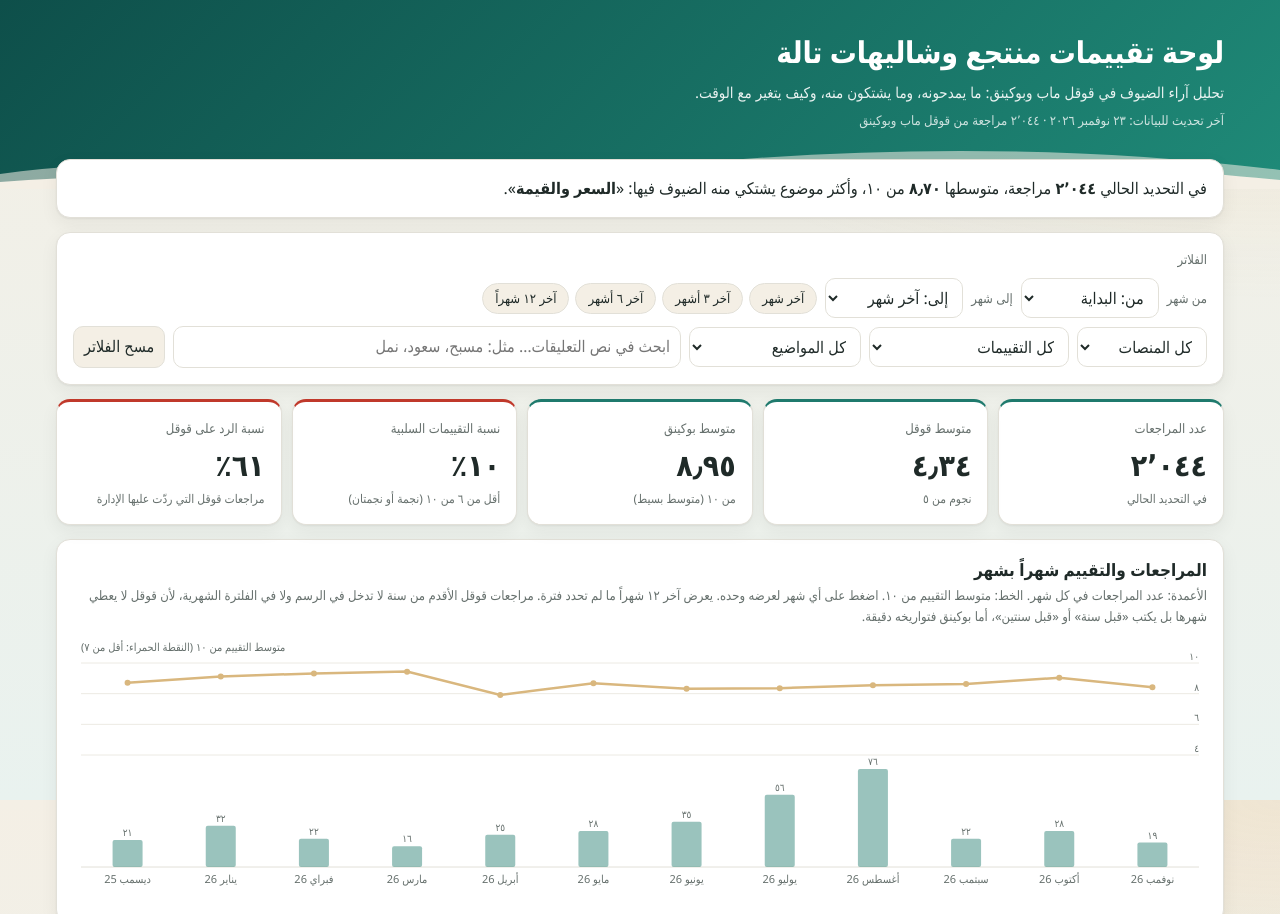
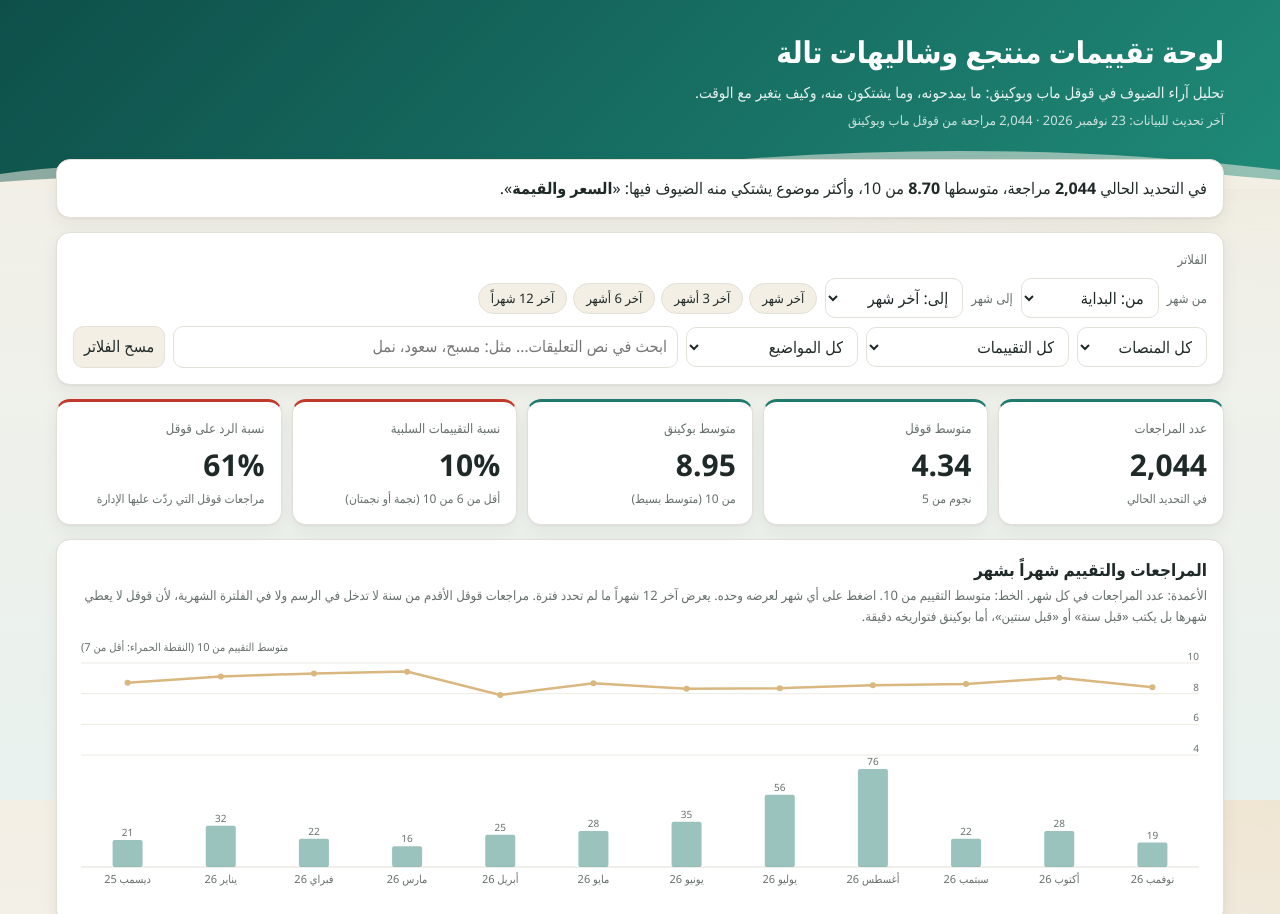
Before and after one commit to talahresort0-dev/talah-dashboard, a plain HTML site: page index.html in a window 1280 px wide. Shown: the top 914 px of the page. Drawn offline with Linux system fonts and the light colour scheme.

Commit message:
Add files via upload

```diff
--- a/index.html
+++ b/index.html
@@ -90,18 +90,18 @@ details{margin-top:18px;color:var(--muted);font-size:13px}
 <p class="updated" id="updated"></p>
 </div><svg class="waves" viewBox="0 0 1200 46" preserveAspectRatio="none" aria-hidden="true"><path d="M0 30 C 200 0, 400 46, 600 24 S 1000 0, 1200 26 L1200 46 L0 46 Z" fill="var(--page)" opacity=".55"/><path d="M0 38 C 250 18, 450 46, 700 32 S 1050 20, 1200 36 L1200 46 L0 46 Z" fill="var(--page)"/></svg></header>
 <div class="wrap">
-<div class="card lead-card"><p class="lead">في التحديد الحالي <b id="lead-n">—</b> مراجعة، متوسطها <b id="lead-avg">—</b> من ١٠، وأكثر موضوع يشتكي منه الضيوف فيها: «<b id="lead-top">—</b>».</p></div>
+<div class="card lead-card"><p class="lead">في التحديد الحالي <b id="lead-n">—</b> مراجعة، متوسطها <b id="lead-avg">—</b> من 10، وأكثر موضوع يشتكي منه الضيوف فيها: «<b id="lead-top">—</b>».</p></div>
 
 <div class="card filters-card">
 <p class="filters-title">الفلاتر</p>
 <div class="filters">
 <span class="flabel">من شهر</span><select id="f-from" aria-label="من شهر"><option value="">من: البداية</option></select>
 <span class="flabel">إلى شهر</span><select id="f-to" aria-label="إلى شهر"><option value="">إلى: آخر شهر</option></select>
-<div class="quick" id="quick"><button type="button" data-m="1">آخر شهر</button><button type="button" data-m="3">آخر ٣ أشهر</button><button type="button" data-m="6">آخر ٦ أشهر</button><button type="button" data-m="12">آخر ١٢ شهراً</button></div>
+<div class="quick" id="quick"><button type="button" data-m="1">آخر شهر</button><button type="button" data-m="3">آخر 3 أشهر</button><button type="button" data-m="6">آخر 6 أشهر</button><button type="button" data-m="12">آخر 12 شهراً</button></div>
 </div>
 <div class="filters">
 <select id="f-platform" aria-label="المنصة"><option value="">كل المنصات</option><option value="قوقل">قوقل ماب</option><option value="بوكينق">بوكينق</option></select>
-<select id="f-mood" aria-label="نوع التقييم"><option value="">كل التقييمات</option><option value="pos">إيجابية (٨ فأعلى من ١٠)</option><option value="mid">متوسطة (٦ إلى أقل من ٨)</option><option value="neg">سلبية (أقل من ٦)</option></select>
+<select id="f-mood" aria-label="نوع التقييم"><option value="">كل التقييمات</option><option value="pos">إيجابية (8 فأعلى من 10)</option><option value="mid">متوسطة (6 إلى أقل من 8)</option><option value="neg">سلبية (أقل من 6)</option></select>
 <select id="f-topic" aria-label="موضوع الشكوى"><option value="">كل المواضيع</option></select>
 <input id="f-q" type="search" placeholder="ابحث في نص التعليقات… مثل: مسبح، سعود، نمل" aria-label="بحث في التعليقات">
 <button id="f-reset" type="button">مسح الفلاتر</button>
@@ -111,36 +111,36 @@ details{margin-top:18px;color:var(--muted);font-size:13px}
 
 <div class="kpis">
 <div class="card"><div class="kpi-label">عدد المراجعات</div><div class="kpi-val" id="k-n">—</div><div class="kpi-note">في التحديد الحالي</div></div>
-<div class="card"><div class="kpi-label">متوسط قوقل</div><div class="kpi-val" id="k-g">—</div><div class="kpi-note">نجوم من ٥</div></div>
-<div class="card"><div class="kpi-label">متوسط بوكينق</div><div class="kpi-val" id="k-b">—</div><div class="kpi-note">من ١٠ (متوسط بسيط)</div></div>
-<div class="card warn"><div class="kpi-label">نسبة التقييمات السلبية</div><div class="kpi-val" id="k-neg">—</div><div class="kpi-note">أقل من ٦ من ١٠ (نجمة أو نجمتان)</div></div>
+<div class="card"><div class="kpi-label">متوسط قوقل</div><div class="kpi-val" id="k-g">—</div><div class="kpi-note">نجوم من 5</div></div>
+<div class="card"><div class="kpi-label">متوسط بوكينق</div><div class="kpi-val" id="k-b">—</div><div class="kpi-note">من 10 (متوسط بسيط)</div></div>
+<div class="card warn"><div class="kpi-label">نسبة التقييمات السلبية</div><div class="kpi-val" id="k-neg">—</div><div class="kpi-note">أقل من 6 من 10 (نجمة أو نجمتان)</div></div>
 <div class="card warn"><div class="kpi-label">نسبة الرد على قوقل</div><div class="kpi-val" id="k-rep">—</div><div class="kpi-note">مراجعات قوقل التي ردّت عليها الإدارة</div></div>
 </div>
 
-<div class="card" style="margin-bottom:12px"><h2>المراجعات والتقييم شهراً بشهر</h2><p class="sub">الأعمدة: عدد المراجعات في كل شهر. الخط: متوسط التقييم من ١٠. اضغط على أي شهر لعرضه وحده. يعرض آخر ١٢ شهراً ما لم تحدد فترة. مراجعات قوقل الأقدم من سنة لا تدخل في الرسم ولا في الفلترة الشهرية، لأن قوقل لا يعطي شهرها بل يكتب «قبل سنة» أو «قبل سنتين»، أما بوكينق فتواريخه دقيقة.</p><div class="chart" id="c-months"></div></div>
+<div class="card" style="margin-bottom:12px"><h2>المراجعات والتقييم شهراً بشهر</h2><p class="sub">الأعمدة: عدد المراجعات في كل شهر. الخط: متوسط التقييم من 10. اضغط على أي شهر لعرضه وحده. يعرض آخر 12 شهراً ما لم تحدد فترة. مراجعات قوقل الأقدم من سنة لا تدخل في الرسم ولا في الفلترة الشهرية، لأن قوقل لا يعطي شهرها بل يكتب «قبل سنة» أو «قبل سنتين»، أما بوكينق فتواريخه دقيقة.</p><div class="chart" id="c-months"></div></div>
 
 <div class="grid2">
 <div class="card"><h2>الشكاوى حسب الموضوع</h2><p class="sub">عدد المراجعات التي تشتكي صراحة من كل موضوع. اضغط على أي شريط لعرض تعليقاته.</p><div class="chart" id="c-topics"></div></div>
 <div class="card"><h2>ما يمدحه الضيوف</h2><p class="sub">عدد المراجعات الإيجابية التي تذكر كل موضوع بلا شكوى.</p><div class="chart" id="c-praise"></div></div>
 </div>
 <div class="grid2">
-<div class="card"><h2>متوسط التقييم حسب الفترة</h2><p class="sub">من ١٠، لكل المنصات في التحديد. تواريخ قوقل تقريبية كما يعرضها.</p><div class="chart" id="c-trend"></div></div>
+<div class="card"><h2>متوسط التقييم حسب الفترة</h2><p class="sub">من 10، لكل المنصات في التحديد. تواريخ قوقل تقريبية كما يعرضها.</p><div class="chart" id="c-trend"></div></div>
 <div class="card"><h2>نسبة الرد على مراجعات قوقل حسب الفترة</h2><p class="sub">الأزرق: كل المراجعات. الأحمر: مراجعات النجمة والنجمتين.</p><div class="chart" id="c-reply"></div></div>
 </div>
-<div class="card" style="margin-bottom:12px"><h2>فئات بوكينق حسب السنة</h2><p class="sub">متوسط كل فئة من ١٠. الدائرة الأغمق هي أحدث سنة، والرقم بجانبها قيمتها.</p><div class="chart" id="c-bcats"></div></div>
+<div class="card" style="margin-bottom:12px"><h2>فئات بوكينق حسب السنة</h2><p class="sub">متوسط كل فئة من 10. الدائرة الأغمق هي أحدث سنة، والرقم بجانبها قيمتها.</p><div class="chart" id="c-bcats"></div></div>
 
 <div class="card"><h2>التعليقات</h2><p class="sub" id="list-note">—</p>
 <div class="tbl-wrap"><table><thead><tr><th>المنصة</th><th>التقييم</th><th>الشهر</th><th>التعليق</th><th>الشكاوى</th><th>رُدّ عليه</th></tr></thead><tbody id="list"></tbody></table></div></div>
 
-<details><summary>كيف حُسبت الأرقام</summary><p>المصدر: كل مراجعات قوقل ماب التي يعرضها قوقل، وكل تقييمات لوحة شركاء بوكينق. وحّدنا التقييم على ١٠: نجوم قوقل × ٢. «سلبي» أقل من ٦ (أي نجمة أو نجمتان في قوقل)، و«إيجابي» ٨ فأعلى. صُنّفت المواضيع آلياً بكلمات مفتاحية عربية وإنجليزية: الشكوى تعني عبارة سلبية صريحة، والمدح يعني ذكر الموضوع في تقييم إيجابي بلا شكوى. لذلك الأعداد تقريبية وغرضها ترتيب الأولويات. نحو ربع تعليقات قوقل الطويلة يعرضها قوقل مقطوعة. تتحدث البيانات أسبوعياً.</p></details>
+<details><summary>كيف حُسبت الأرقام</summary><p>المصدر: كل مراجعات قوقل ماب التي يعرضها قوقل، وكل تقييمات لوحة شركاء بوكينق. وحّدنا التقييم على 10: نجوم قوقل × 2. «سلبي» أقل من 6 (أي نجمة أو نجمتان في قوقل)، و«إيجابي» 8 فأعلى. صُنّفت المواضيع آلياً بكلمات مفتاحية عربية وإنجليزية: الشكوى تعني عبارة سلبية صريحة، والمدح يعني ذكر الموضوع في تقييم إيجابي بلا شكوى. لذلك الأعداد تقريبية وغرضها ترتيب الأولويات. نحو ربع تعليقات قوقل الطويلة يعرضها قوقل مقطوعة. تتحدث البيانات أسبوعياً.</p></details>
 </div>
 
 <script>
 (function(){
 const PERIODS=['قبل 4 سنوات فأكثر','قبل 3 سنوات','قبل سنتين','قبل سنة','آخر 12 شهراً'];
-const SHORTP={'قبل 4 سنوات فأكثر':'٤ سنوات+','قبل 3 سنوات':'٣ سنوات','قبل سنتين':'سنتان','قبل سنة':'سنة','آخر 12 شهراً':'آخر ١٢ شهراً'};
+const SHORTP={'قبل 4 سنوات فأكثر':'4 سنوات+','قبل 3 سنوات':'3 سنوات','قبل سنتين':'سنتان','قبل سنة':'سنة','آخر 12 شهراً':'آخر 12 شهراً'};
 const TOPICS=['نظافة مياه المسابح','النظافة العامة','الأثاث والصيانة','الحشرات والقطط','السعر والقيمة','مواعيد التشغيل','الموقع والمسافة','الرقابة والسلامة','الموظفون والاستقبال','الحجز والتأمين','الرد على الهاتف','الإنترنت والتغطية','الطعام والكوفي','المستلزمات','تدفئة المسبح','انقطاع الكهرباء والماء','رسوم الزيارة اليومية','مرافق النساء','ذوو الإعاقة','التصميم والمساحة','الخصوصية والهدوء','مناسب للعائلات'];
-const nf=new Intl.NumberFormat('ar-SA'),nf1=new Intl.NumberFormat('ar-SA',{minimumFractionDigits:1,maximumFractionDigits:1}),nf2=new Intl.NumberFormat('ar-SA',{minimumFractionDigits:2,maximumFractionDigits:2});
+const nf=new Intl.NumberFormat('en-US'),nf1=new Intl.NumberFormat('en-US',{minimumFractionDigits:1,maximumFractionDigits:1}),nf2=new Intl.NumberFormat('en-US',{minimumFractionDigits:2,maximumFractionDigits:2});
 const $=id=>document.getElementById(id);
 const esc=s=>String(s).replace(/[&<>"']/g,c=>({'&':'&amp;','<':'&lt;','>':'&gt;','"':'&quot;',"'":'&#39;'}[c]));
 const mean=a=>a.length?a.reduce((s,v)=>s+v,0)/a.length:null;
@@ -211,13 +211,13 @@ function months(el,rs){
  let path='';data.forEach((d,i)=>{const cx=xl+i*band+band/2;if(d.avg!=null){const yy=ay(Math.max(4,d.avg));path+=(path?'L':'M')+cx+' '+yy;}});
  s+=`<path d="${path}" fill="none" stroke="${css('--sand')}" stroke-width="2.5"/>`;
  data.forEach((d,i)=>{const cx=xl+i*band+band/2,sel=P.from===d.m&&P.to===d.m;
-  s+=`<g data-m="${d.m}" style="cursor:pointer"><title>${fmtMonth(d.m)}: ${nf.format(d.n)} مراجعة${d.avg!=null?' · متوسط '+nf2.format(d.avg)+' من ١٠':''}</title><rect x="${xl+i*band}" y="${top-10}" width="${band}" height="${base-top+30}" fill="transparent"/>`;
+  s+=`<g data-m="${d.m}" style="cursor:pointer"><title>${fmtMonth(d.m)}: ${nf.format(d.n)} مراجعة${d.avg!=null?' · متوسط '+nf2.format(d.avg)+' من 10':''}</title><rect x="${xl+i*band}" y="${top-10}" width="${band}" height="${base-top+30}" fill="transparent"/>`;
   if(d.n)s+=`<rect x="${cx-bw/2}" y="${ny(d.n)}" width="${bw}" height="${base-ny(d.n)}" rx="2" fill="${sel?css('--accent'):css('--accent-soft')}"/>`;
   if(d.n&&(band>=26||i===data.length-1))s+=`<text x="${cx}" y="${ny(d.n)-4}" text-anchor="middle" font-size="10" fill="${css('--muted')}">${nf.format(d.n)}</text>`;
   if(d.avg!=null)s+=`<circle cx="${cx}" cy="${ay(Math.max(4,d.avg))}" r="${d.avg<7?4.5:3}" fill="${d.avg<7?css('--bad'):css('--sand')}"/>`;
   if(i%labEvery===0||i===data.length-1)s+=`<text x="${cx}" y="${base+16}" text-anchor="middle" font-size="11" fill="${css('--muted')}">${fmtMonth(d.m,true)}</text>`;
   s+='</g>';});
- s+=`<text x="${xl}" y="${top-12}" font-size="11" fill="${css('--muted')}" text-anchor="start">متوسط التقييم من ١٠ (النقطة الحمراء: أقل من ٧)</text>`;
+ s+=`<text x="${xl}" y="${top-12}" font-size="11" fill="${css('--muted')}" text-anchor="start">متوسط التقييم من 10 (النقطة الحمراء: أقل من 7)</text>`;
  el.innerHTML=s+'</svg>';
  el.querySelectorAll('g[data-m]').forEach(g=>g.addEventListener('click',()=>{const m=g.dataset.m;if(P.from===m&&P.to===m){P.from='';P.to='';}else{P.from=m;P.to=m;}sync();render();}));
 }
@@ -228,8 +228,8 @@ function render(){
  $('lead-avg').textContent=avg==null?'—':nf2.format(avg);
  $('k-g').textContent=g.length?nf2.format(mean(g.map(r=>+r.stars))):'—';
  $('k-b').textContent=b.length?nf2.format(mean(b.map(r=>+r.score10))):'—';
- $('k-neg').textContent=n?nf.format(Math.round(rs.filter(r=>mood(r)==='neg').length/n*100))+'٪':'—';
- $('k-rep').textContent=g.length?nf.format(Math.round(g.filter(r=>r.replied==='1').length/g.length*100))+'٪':'—';
+ $('k-neg').textContent=n?nf.format(Math.round(rs.filter(r=>mood(r)==='neg').length/n*100))+'%':'—';
+ $('k-rep').textContent=g.length?nf.format(Math.round(g.filter(r=>r.replied==='1').length/g.length*100))+'%':'—';
  const tr=filt('topic');const topics=TOPICS.map(t=>({topic:t,complaints:tr.filter(r=>has(r.complaints,t)).length,praise:tr.filter(r=>has(r.praise,t)).length}));
  const comp=topics.filter(d=>d.complaints>0).sort((a,b)=>b.complaints-a.complaints);
  $('lead-top').textContent=comp.length?comp[0].topic:'—';
@@ -237,14 +237,14 @@ function render(){
  hbars($('c-praise'),topics.filter(d=>d.praise>0).sort((a,b)=>b.praise-a.praise).slice(0,10),'topic','praise',()=>css('--accent-soft'));
  const pr=filt('period');const per=PERIODS.map(p=>{const a=pr.filter(r=>r.period===p),gg=a.filter(r=>r.platform==='قوقل'),gn=gg.filter(r=>mood(r)==='neg');return{period:p,n:a.length,avg10:a.length?mean(a.map(r=>+r.score10)):null,rep:gg.length?Math.round(gg.filter(r=>r.replied==='1').length/gg.length*100):null,repneg:gn.length?Math.round(gn.filter(r=>r.replied==='1').length/gn.length*100):null};});
  vbars($('c-trend'),per.filter(r=>r.n>0),'avg10',null,10,v=>nf2.format(v));
- vbars($('c-reply'),per.filter(r=>r.rep!=null),'rep','repneg',100,v=>nf.format(v)+'٪');
+ vbars($('c-reply'),per.filter(r=>r.rep!=null),'rep','repneg',100,v=>nf.format(v)+'%');
  const bb=filt('platform',{period:''}).filter(r=>r.platform==='بوكينق'),years=[...new Set(bb.map(r=>r.month.slice(0,4)))].sort(),out=[];
  [['staff','طاقم العمل'],['clean','النظافة'],['comfort','الراحة'],['facilities','المرافق'],['location','الموقع'],['value','القيمة مقابل المال']].forEach(([k,nm])=>years.forEach(yv=>{const v=bb.filter(r=>r.month.slice(0,4)===yv&&r[k]!=='').map(r=>+r[k]);if(v.length)out.push({category:nm,year:yv,avg:mean(v),n:v.length});}));
  bcats($('c-bcats'),out);
  months($('c-months'),filt('month',{from:P.from&&P.from===P.to?'':P.from,to:P.from&&P.from===P.to?'':P.to}));
  const list=rs.filter(r=>r.text).sort((a,b)=>(b.month||'').localeCompare(a.month||'')).slice(0,200);
  $('list-note').textContent=list.length?('يعرض أحدث '+nf.format(list.length)+' تعليق مكتوب من المراجعات المطابقة للفلاتر. التواريخ تقريبية لقوقل.'):'لا توجد تعليقات مكتوبة تطابق الفلاتر.';
- $('list').innerHTML=list.map(r=>{const m=mood(r),rating=r.platform==='قوقل'?(r.stars+' من ٥'):(r.score10+' من ١٠'),tags=(r.complaints||'').split('|').filter(Boolean);
+ $('list').innerHTML=list.map(r=>{const m=mood(r),rating=r.platform==='قوقل'?(r.stars+' من 5'):(r.score10+' من 10'),tags=(r.complaints||'').split('|').filter(Boolean);
   return `<tr><td class="nw" data-label="المنصة">${esc(r.platform)}</td><td class="nw ${m==='neg'?'neg':(m==='pos'?'pos':'')}" data-label="التقييم">${esc(rating)}</td><td class="nw muted" data-label="الشهر">${esc(r.month)}</td><td class="txt">${esc(r.text).replace(/\n/g,'<br>')}</td><td${tags.length?' data-label="الشكاوى"':''}>${tags.map(t=>`<span class="tag">${esc(t)}</span>`).join('')}</td><td class="nw ${r.replied==='1'?'':'muted'}" data-label="رُدّ عليه">${r.replied==='1'?'نعم':'لا'}</td></tr>`;}).join('');
  const chip=$('chip');chip.innerHTML='';if(P.from||P.to){const s=document.createElement('span');s.textContent='الفترة: '+(P.from&&P.from===P.to?fmtMonth(P.from):((P.from?'من '+fmtMonth(P.from):'من البداية')+' '+(P.to?'إلى '+fmtMonth(P.to):'حتى آخر شهر')));const bt=document.createElement('button');bt.type='button';bt.textContent='إلغاء ×';bt.onclick=()=>{P.from='';P.to='';sync();render();};chip.append(s,bt);}
  if(P.topic){const s=document.createElement('span');s.textContent='معروض الآن: شكاوى «'+P.topic+'»';const bt=document.createElement('button');bt.type='button';bt.textContent='إلغاء ×';bt.onclick=()=>{P.topic='';sync();render();};chip.append(s,bt);}
@@ -263,7 +263,7 @@ matchMedia('(prefers-color-scheme: dark)').addEventListener('change',render);
 
 $('list-note').textContent='جارٍ تحميل البيانات…';
 Promise.all([fetch('reviews.csv',{cache:'no-cache'}).then(r=>{if(!r.ok)throw 0;return r.text();}),fetch('updated.json',{cache:'no-cache'}).then(r=>r.ok?r.json():null).catch(()=>null)])
- .then(([csv,u])=>{ROWS=parseCSV(csv);fillMonths();if(u&&u.at){$('updated').textContent='آخر تحديث للبيانات: '+new Date(u.at).toLocaleDateString('ar-SA-u-ca-gregory',{year:'numeric',month:'long',day:'numeric'})+' · '+nf.format(ROWS.length)+' مراجعة من قوقل ماب وبوكينق';}render();})
+ .then(([csv,u])=>{ROWS=parseCSV(csv);fillMonths();if(u&&u.at){$('updated').textContent='آخر تحديث للبيانات: '+new Date(u.at).toLocaleDateString('ar-SA-u-ca-gregory-nu-latn',{year:'numeric',month:'long',day:'numeric'})+' · '+nf.format(ROWS.length)+' مراجعة من قوقل ماب وبوكينق';}render();})
  .catch(()=>{$('list-note').textContent='تعذّر تحميل البيانات. حدّث الصفحة بعد قليل.';});
 })();
 </script>
```
